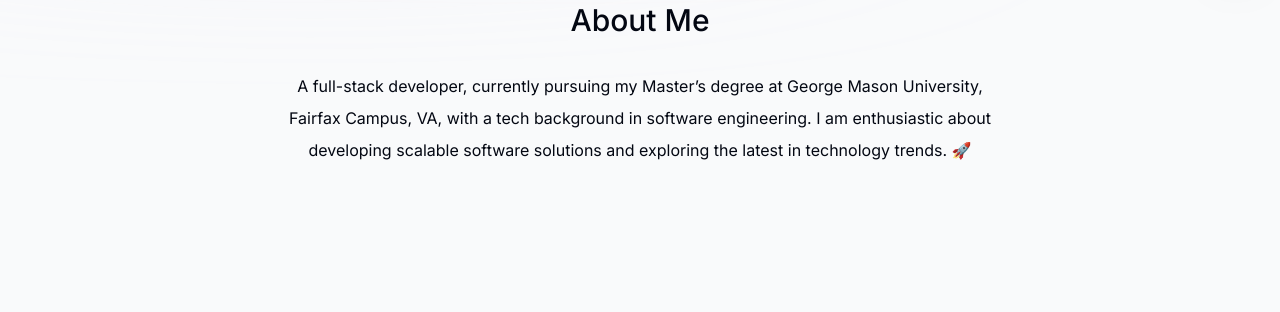
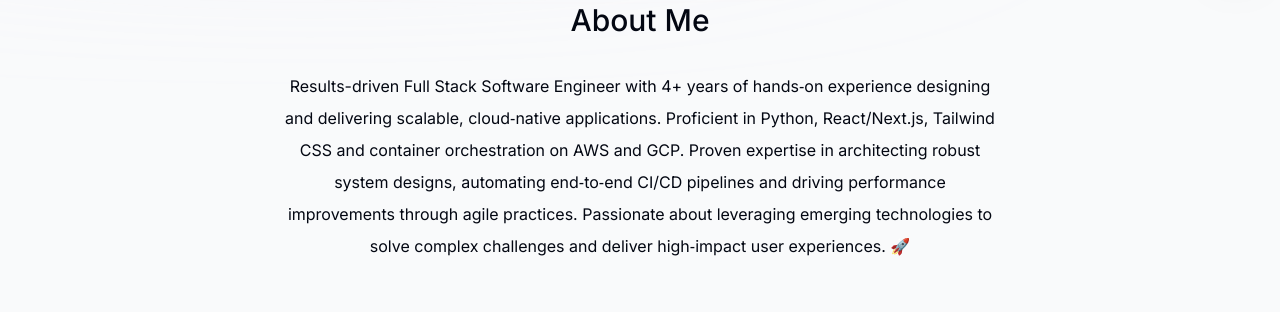
Before and after one commit to gokulprathin8/portolio-new, a Next.js app: page / in a window 1280 px wide. Shown: the part 822-1134 px from the top of the page. Built offline with nearby package versions, Linux system fonts and the light colour scheme; no server answers; what @formbricks/js would draw is missing.

Commit message:
chore: update portfolio

```diff
--- a/components/about.tsx
+++ b/components/about.tsx
@@ -19,7 +19,7 @@
     >
       <SectionHeading>About me</SectionHeading>
       <p className="mb-3">
-        A full-stack developer, currently pursuing my Master’s degree at George Mason University, Fairfax Campus, VA, with a tech background in software engineering. I am enthusiastic about developing scalable software solutions and exploring the latest in technology trends. 🚀
+        Results-driven Full Stack Software Engineer with 4+ years of hands‑on experience designing and delivering scalable, cloud‑native applications. Proficient in Python, React/Next.js, Tailwind CSS and container orchestration on AWS and GCP. Proven expertise in architecting robust system designs, automating end‑to‑end CI/CD pipelines and driving performance improvements through agile practices. Passionate about leveraging emerging technologies to solve complex challenges and deliver high‑impact user experiences. 🚀
       </p>
     </motion.section>
   );
```
